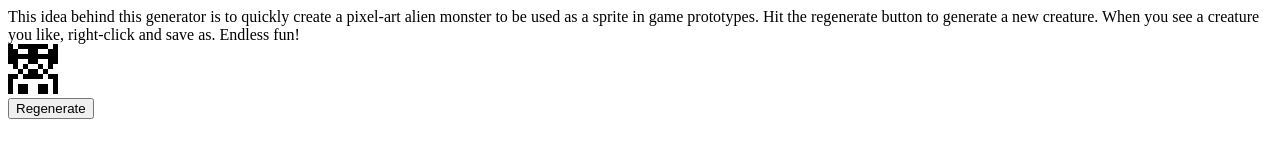
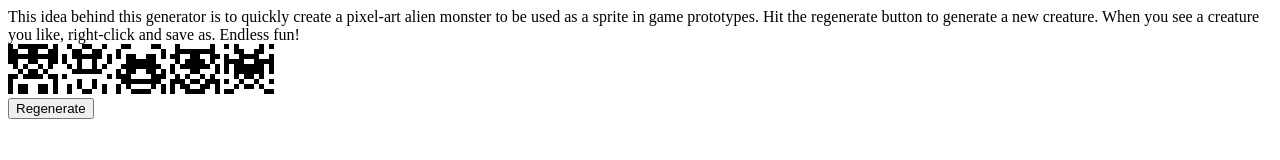
Before and after one commit to edvella/Pixel-art-Alien-Generator, a plain HTML site: page index.html in a window 1280 px wide. Drawn offline with Linux system fonts and the light colour scheme.

Commit message:
Added code to show multiple aliens at a time

```diff
--- a/AlienGen.js
+++ b/AlienGen.js
@@ -1,37 +1,42 @@
-var c = document.getElementById("alienCanvas");
-var ctx = c.getContext("2d");
 
 var generator = {
-    numPixels: 10,
-    pixelSize: 5,
-    alienContent: [],
-    generateAlien: function () {
-        for (var y = 0; y < this.numPixels; y++) {
-            for (var x = 0; x < this.numPixels; x++) {
-                if (x < Math.round(this.numPixels / 2)) {
-                    this.alienContent[x + y * this.numPixels] = Math.round(Math.random());
+    numBlocks: 10, // the width and height of each alien in 'blocks'
+    pixelSize: 5, // the width and height of each block in pixels
+    alienContent: [], // the place where the alien will be stored
+    generateAlien: function () { // generates a single alien
+        for (var y = 0; y < this.numBlocks; y++) {
+            for (var x = 0; x < this.numBlocks; x++) {
+                if (x < Math.round(this.numBlocks / 2)) {
+                    this.alienContent[x + y * this.numBlocks] = Math.round(Math.random());
                 }
                 else {
-                    this.alienContent[x + y * this.numPixels] =
-                        this.alienContent[(this.numPixels - x - 1) + y * this.numPixels];
+                    this.alienContent[x + y * this.numBlocks] =
+                        this.alienContent[(this.numBlocks - x - 1) + y * this.numBlocks];
                 }
             }
         }
     },
-    renderAlien: function () {
-        ctx.clearRect(0, 0, c.width, c.height);
-        for (var i = 0; i < this.numPixels * this.numPixels; i++) {
+    renderAlien: function (canvas) { // renders the generated alien on the selected canvas
+        var context = canvas.getContext("2d");
+        context.clearRect(0, 0, canvas.width, canvas.height);
+        for (var i = 0; i < this.numBlocks * this.numBlocks; i++) {
             if (this.alienContent[i] != 0) {
-                var x = i % this.numPixels;
-                var y = Math.floor(i / this.numPixels);
-                ctx.fillRect(x * this.pixelSize, y * this.pixelSize, this.pixelSize, this.pixelSize);
+                var x = i % this.numBlocks;
+                var y = Math.floor(i / this.numBlocks);
+                context.fillRect(x * this.pixelSize, y * this.pixelSize, this.pixelSize, this.pixelSize);
             }
         }
     },
-    generateAndRender: function () {
+    generateAndRender: function (canvas) { // generates and draws one alien on the selected canvas
         this.generateAlien();
-        this.renderAlien();
+        this.renderAlien(canvas);
     }
 };
 
-generator.generateAndRender();
+// Generates and draws all the aliens on the page. Call again to refresh the page with new content.
+function UpdatePage() {
+    for (var i = 0; i < document.getElementsByClassName("alienCanvas").length ; i++) {
+        var canvas = document.getElementById("alienCanvas" + i);
+        generator.generateAndRender(canvas);
+    }
+}
--- a/index.html
+++ b/index.html
@@ -12,10 +12,17 @@
         new creature. When you see a creature you like, right-click and save as. Endless fun!
     </div>
 
-    <div><canvas id="alienCanvas" width="50" height="50"></canvas></div>
+    <div>
+        <canvas id="alienCanvas0" class="alienCanvas" width="50" height="50"></canvas>
+        <canvas id="alienCanvas1" class="alienCanvas" width="50" height="50"></canvas>
+        <canvas id="alienCanvas2" class="alienCanvas" width="50" height="50"></canvas>
+        <canvas id="alienCanvas3" class="alienCanvas" width="50" height="50"></canvas>
+        <canvas id="alienCanvas4" class="alienCanvas" width="50" height="50"></canvas>
+    </div>
 
-    <div><button onclick="generator.generateAndRender();">Regenerate</button></div>
+    <div><button onclick="UpdatePage();">Regenerate</button></div>
 
     <script src="AlienGen.js"></script>
+    <script>UpdatePage();</script>
 </body>
 </html>
```
